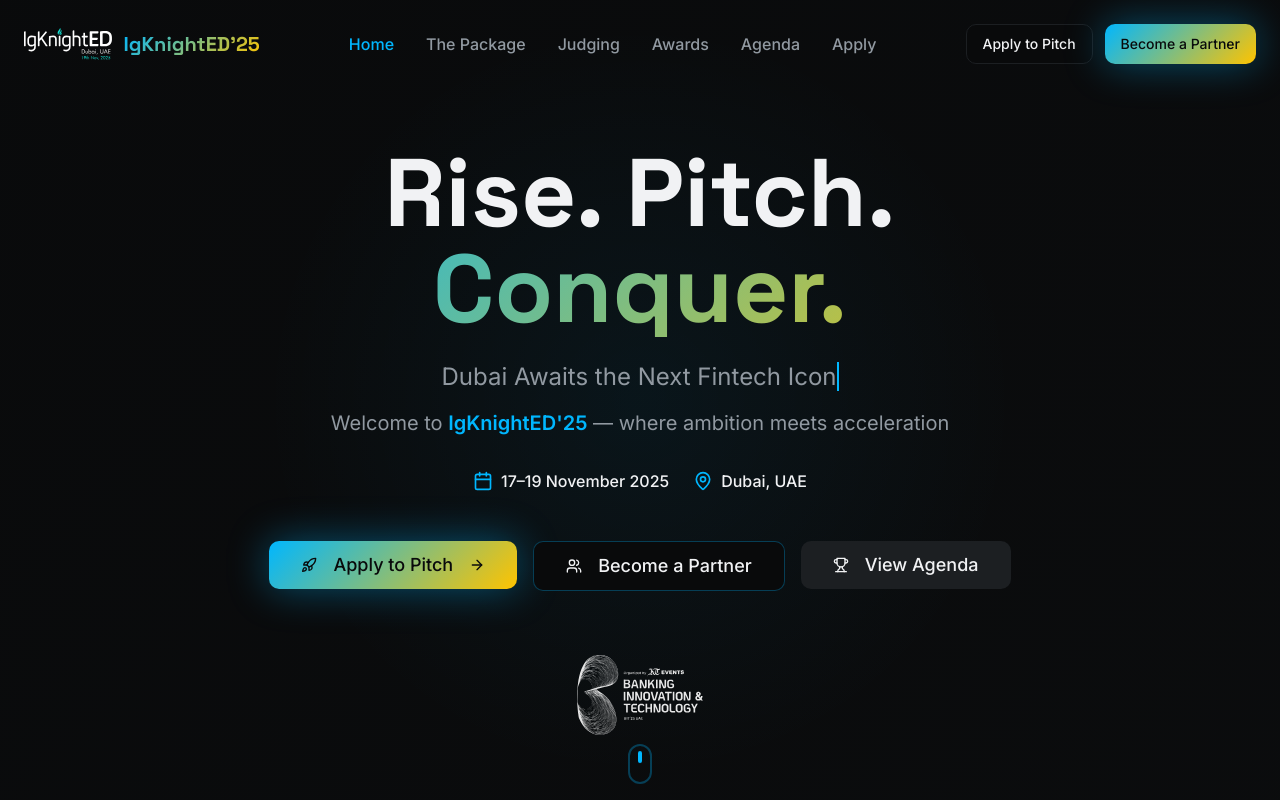
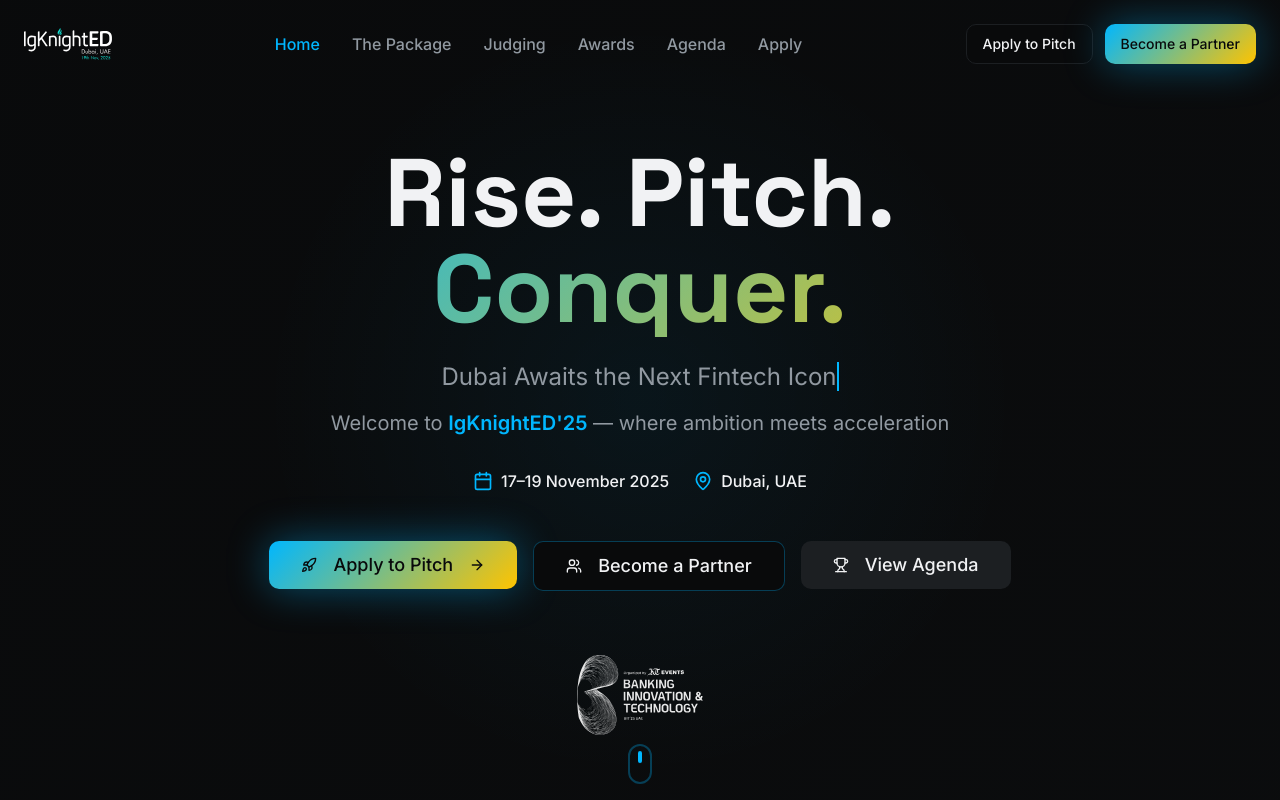
Before and after one commit to theibrahimsait/ignite, a React (Vite) app: page / in a window 1280 px wide. Shown: the top 800 px of the page. Built offline with nearby package versions, Linux system fonts and the light colour scheme.

Commit message:
Remove repetitive text
Remove "IgKnightED'25" text from the navigation bar and footer as the logo is already present, making the text redundant.

```diff
--- a/src/components/Footer.tsx
+++ b/src/components/Footer.tsx
@@ -10,15 +10,12 @@ export const Footer = () => {
           <div className="grid grid-cols-1 lg:grid-cols-4 gap-8 mb-8">
             {/* Brand & Event Info */}
             <div className="lg:col-span-2">
-              <div className="flex items-center space-x-3 mb-4">
+            <div className="flex items-center mb-4">
               <img
                 src="/src/assets/ignighted-logo.svg"
                 alt="IgKnightED'25"
                 className="h-8 w-auto"
               />
-                <div className="text-xl font-heading font-bold gradient-text">
-                  IgKnightED'25
-                </div>
             </div>
 
               <p className="text-muted-foreground mb-6 leading-relaxed">
--- a/src/components/Navigation.tsx
+++ b/src/components/Navigation.tsx
@@ -35,15 +35,12 @@ export const Navigation = ({ activeSection, onSectionChange }: NavigationProps)
     }`}>
       <div className="container mx-auto px-6 flex items-center justify-between">
         {/* Logo */}
-        <div className="flex items-center space-x-3">
+        <div className="flex items-center">
           <img
             src="/src/assets/ignighted-logo.svg"
             alt="IgKnightED'25"
             className="h-8 w-auto"
           />
-          <div className="text-xl font-heading font-bold gradient-text">
-            IgKnightED'25
-          </div>
         </div>
 
         {/* Desktop Navigation */}
```
Lines whose indentation alone changed are shown as unchanged.
